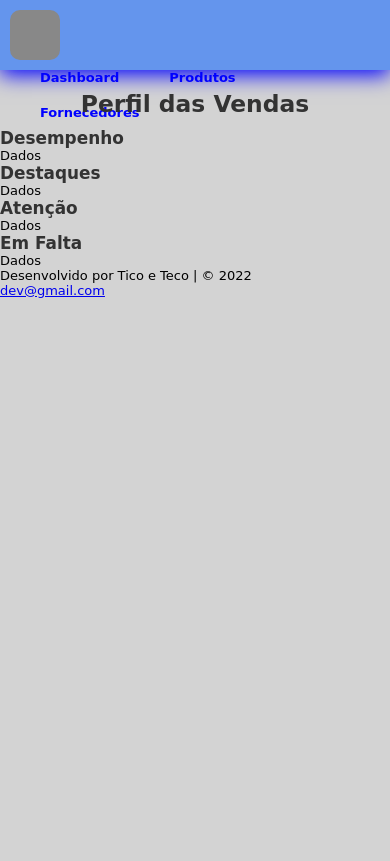
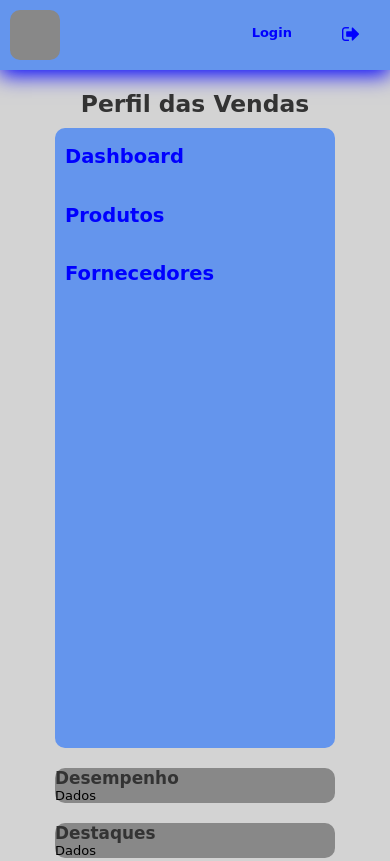
Before and after one commit to coivan/dashboard-vendas, a plain HTML site: page index.html in a window 390 px wide. Shown: the top 861 px of the page. Drawn offline with Linux system fonts and the light colour scheme; a web font is replaced by a local one.

Commit message:
Dashboard estruturada em layout grid

```diff
--- a/css/style.css
+++ b/css/style.css
@@ -78,10 +78,96 @@ header {
 .menu li a:hover {
     background-color: rgb(60, 123, 240);
 }
+
+.sidenav li {
+    list-style: none;
+}
+
+.sidenav li a {
+    font-size: 1.5em;
+    color: blue;
+    text-decoration: none;
+    line-height: 3;
+    padding: 10px;
+    border-radius: 10px;
+    font-weight: 600;
+}
+
+.sidenav li a:hover {
+    background-color: rgb(60, 123, 240);
+}
 /* TERMINA MENU */
 
 /* COMEÇA O LAYOUT GRID */
 .container {
     max-width: 1200px;
     margin: 0 auto;
+    padding: 0px 20px 0px 20px;
+    display: grid;
+    gap: 20px;
+    justify-content: center;
+    grid-template-areas:
+    "sidenav item item"
+    "sidenav item item"
+    "footer footer footer";
 }
+
+.sidenav {
+    max-width: 300px;
+    min-width: 250px;
+    height: 620px;
+    background-color: cornflowerblue;
+    border-radius: 10px;
+    grid-area: "sidenav";
+    grid-row: sidenav;
+}
+
+.item {
+    max-width: 300px;
+    min-width: 250px;
+    background-color: #888;
+    border-radius: 10px;
+    grid-area: "item";
+}
+
+.footer {
+    width: auto;
+    height: 60px;
+    background-color: cornflowerblue;
+    border-radius: 10px;
+    grid-area: "footer";
+    grid-column: footer;
+    text-align: center;
+    font-weight: 600;
+    padding-top: 10px;
+    margin-bottom: 20px;
+}
+
+.footer a {
+    text-decoration: none;
+    color: black;
+}
+
+/* media query */
+@media (max-width: 820px) {
+    .container {
+        grid-template-areas:
+        "sidenav item"
+        "sidenav item"
+        "sidenav item"
+        "sidenav item"
+        "footer footer"
+    }
+}
+
+@media (max-width: 520px) {
+    .container {
+        grid-template-areas:
+        "sidenav"
+        "item"
+        "item"
+        "item"
+        "item"
+        "footer"
+    }
+}
--- a/index.html
+++ b/index.html
@@ -6,8 +6,9 @@
     <meta http-equiv="X-UA-Compatible" content="IE=edge">
     <meta name="viewport" content="width=device-width, initial-scale=1.0">
     <title>Dashboard de Vendas</title>
+    <link rel="stylesheet" href="https://fonts.googleapis.com/css2?family=MuseoModerno:wght@100;600&display=swap">
+    <link rel="stylesheet" href="https://cdnjs.cloudflare.com/ajax/libs/font-awesome/4.7.0/css/font-awesome.min.css">
     <link rel="stylesheet" href="./css/style.css">
-    <link rel="stylesheet" href="https://fonts.googleapis.com/css2?family=MuseoModerno:wght@100;600&display=swap">
 </head>
 
 <body>
@@ -15,16 +16,25 @@
     <header>
         <div class="logo"></div>
         <ul class="menu">
-            <li><a href="#">Dashboard</a></li>
-            <li><a href="#">Produtos</a></li>
-            <li><a href="#">Fornecedores</a></li>
+            <li><a href="#">Login</a></li>
+            <li>
+                <a href="#">
+                    <i class="fa fa-sign-out" style="font-size: 1.5em; color: blue;"></i>
+                </a>
+            </li>
         </ul>
     </header>
 
     <h1>Perfil das Vendas</h1>
 
     <section class="container">
-        <div class="sidenav"></div>
+        <div class="sidenav">
+            <ul>
+                <li><a href="#">Dashboard</a></li>
+                <li><a href="#">Produtos</a></li>
+                <li><a href="#">Fornecedores</a></li>
+            </ul>
+        </div>
 
         <div class="item">
             <h2>Desempenho</h2>
```
